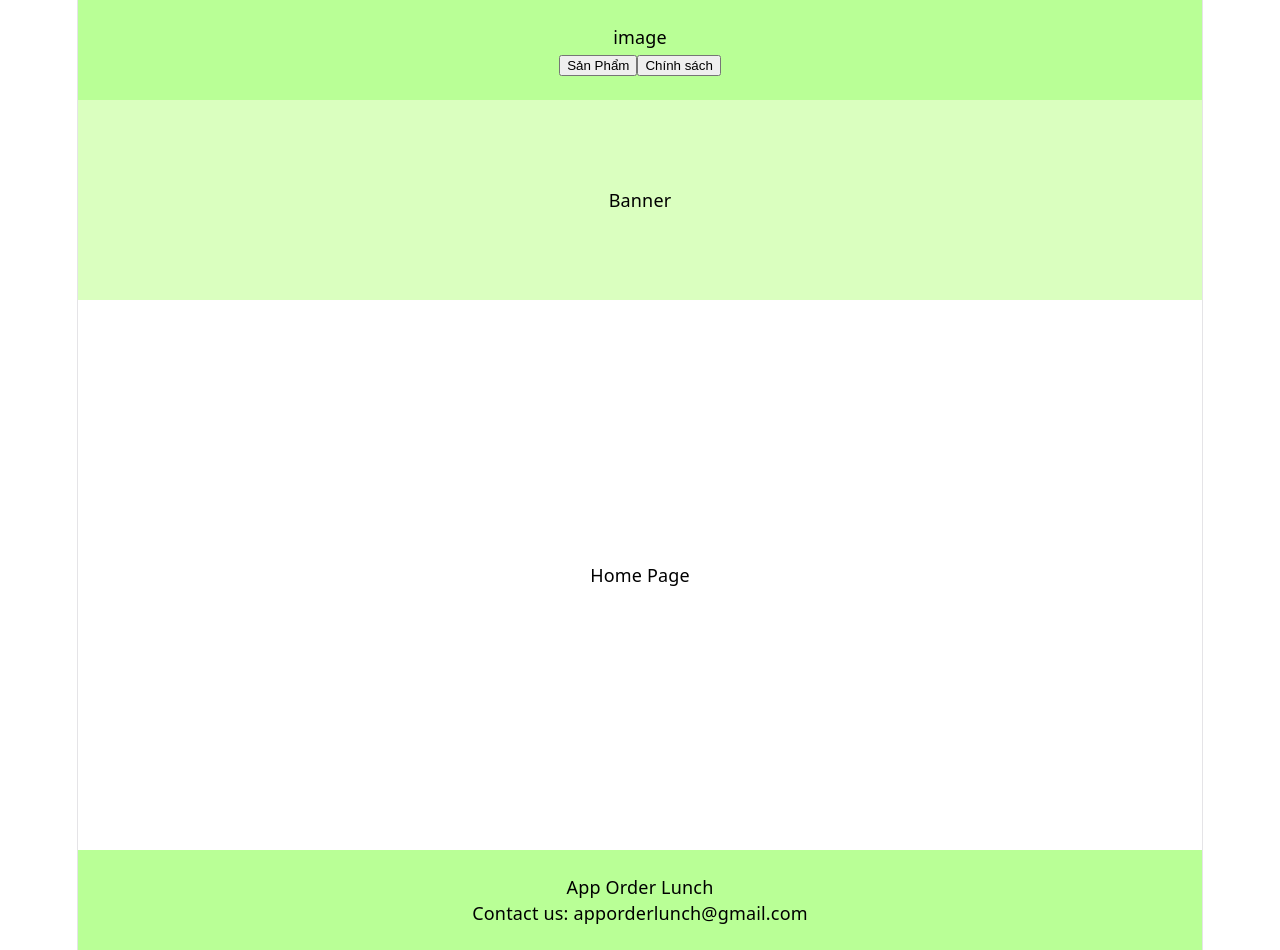
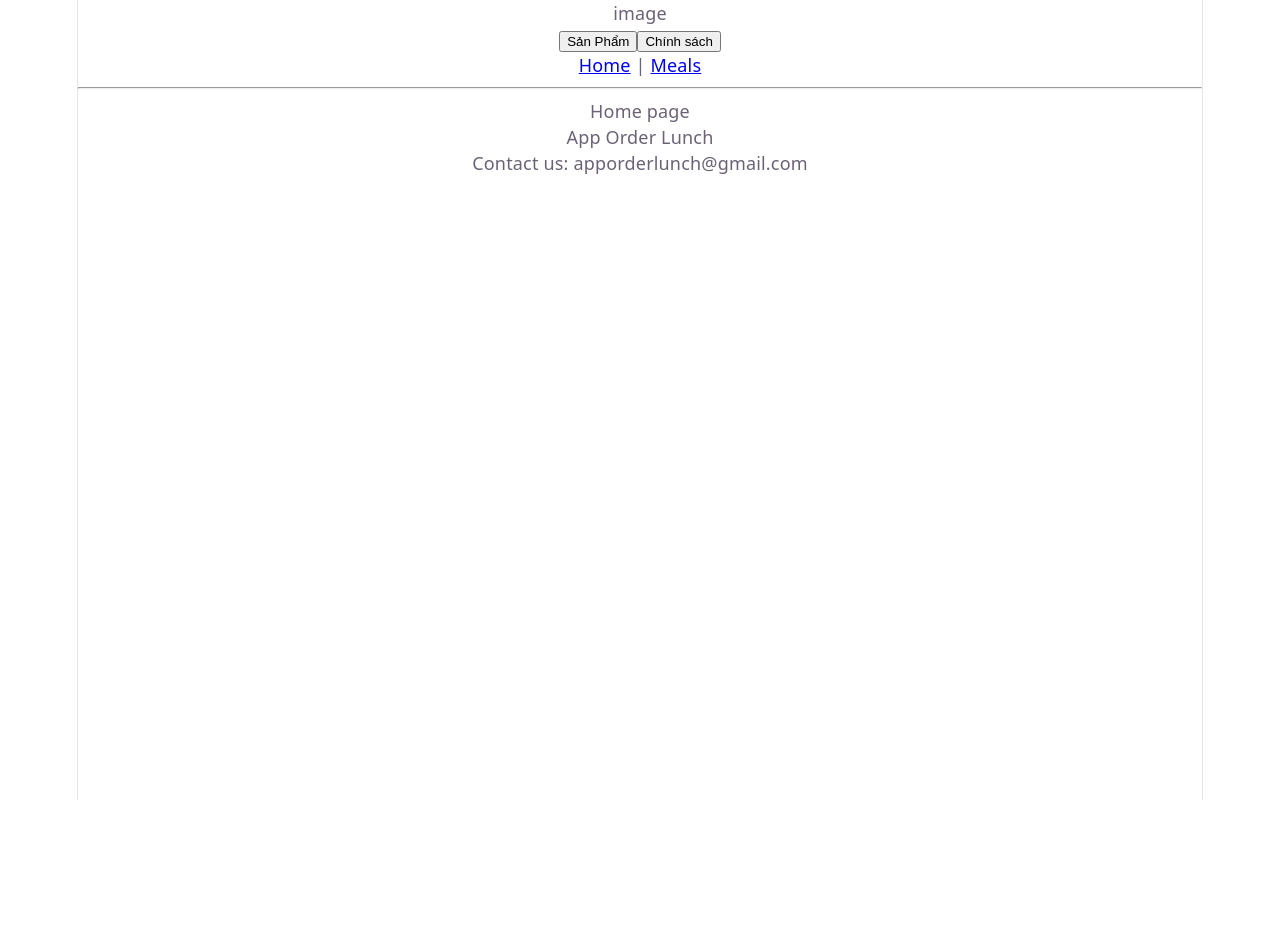
Before and after one commit to 23130268-BuiThanhSang/GetNoon, a React (Vite) app: page / in a window 1280 px wide. After the commit the page ends 800 px from the top, so only its background shows below. Built offline with nearby package versions, Linux system fonts and the light colour scheme.

Commit message:
basic routing
Signed-off-by: 23130344-HuynhGiaTri <23130344@st.hcmuaf.edu.vn>

```diff
--- a/package.json
+++ b/package.json
@@ -10,7 +10,7 @@
     "preview": "vite preview"
   },
   "dependencies": {
-    "@reduxjs/toolkit": "^2.13.0",
+    "@reduxjs/toolkit": "^2.14.0",
     "react": "^19.3.1",
     "react-dom": "^19.3.1",
     "react-redux": "^9.3.1",
--- a/src/App.tsx
+++ b/src/App.tsx
@@ -1,17 +1,7 @@
-import Footer from './components/Footer';
-import './assets/scss/Style.css'
-import Banner from "./components/Banner.tsx";
-import Header from "./components/Header.tsx";
+import {RouterProvider} from "react-router-dom";
+import router from "./route.tsx";
+
 
 export default function App() {
-    return (
-        <div className="home_page">
-            <Header/>
-            <Banner />
-            <main>
-                <div>Home Page</div>
-            </main>
-            <Footer />
-        </div>
-    );
+    return <RouterProvider router={router} />;
 }
--- /dev/null
+++ b/src/layouts/Home.tsx
@@ -0,0 +1,9 @@
+function Home() {
+    return (
+      <div>
+          Home page
+      </div>
+    );
+}
+
+export default Home
--- /dev/null
+++ b/src/layouts/MainLayout.tsx
@@ -0,0 +1,21 @@
+import { Link, Outlet } from "react-router-dom";
+import Footer from "../components/Footer.tsx";
+import Header from "../components/Header.tsx";
+
+function MainLayout() {
+    return (
+        <div>
+            <Header/>
+            <nav>
+                <Link to="/">Home</Link>
+                {" | "}
+                <Link to="/meals">Meals</Link>
+            </nav>
+            <hr />
+            <Outlet />
+            <Footer />
+        </div>
+    );
+}
+
+export default MainLayout;
--- /dev/null
+++ b/src/layouts/Meals.tsx
@@ -0,0 +1,9 @@
+function Meals() {
+    return (
+        <div>
+            Meal page
+        </div>
+    );
+}
+
+export default Meals
--- /dev/null
+++ b/src/layouts/MealsDetail.tsx
@@ -0,0 +1,9 @@
+function MealDetail() {
+    return (
+        <div>
+            Meal Detail Page
+        </div>
+    );
+}
+
+export default MealDetail
--- /dev/null
+++ b/src/route.tsx
@@ -0,0 +1,29 @@
+import { createBrowserRouter } from "react-router-dom";
+import MainLayout from "./layouts/MainLayout.tsx";
+import Home from "./layouts/Home.tsx";
+import Meals from "./layouts/Meals.tsx";
+import MealDetail from "./layouts/MealsDetail.tsx";
+
+const router = createBrowserRouter([
+    {
+        path: "/",
+        element: <MainLayout />,
+        errorElement: <div>Something wrong</div>,
+        children: [
+            {
+                index: true,
+                element: <Home />
+            },
+            {
+                path: "meals",
+                element: <Meals />
+            },
+            {
+                path: "meals/:id",
+                element: <MealDetail />
+            }
+        ]
+    }
+]);
+
+export default router;
```
Also changed, not shown: 1 other file (tests, documents, lock files or other folders).
